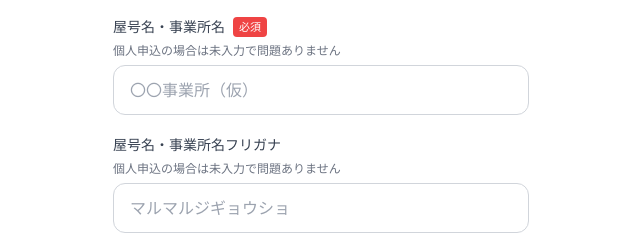
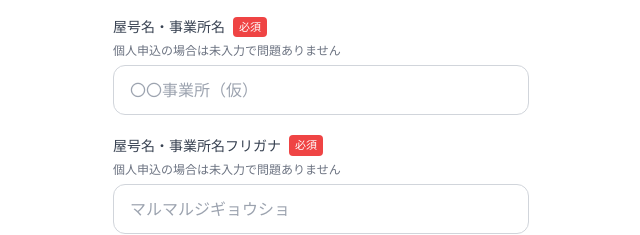
Before and after one commit to CORNELIUS8118/hikariLP2, a Next.js app: page / in a window 1280 px wide. Shown: the part 1600-1835 px from the top of the page, without its empty margins (319-959 px from the left). Built offline with nearby package versions, Linux system fonts and the light colour scheme.

Commit message:
屋号名・事業所名フリガナを必須項目に変更

```diff
--- a/components/FormSection.tsx
+++ b/components/FormSection.tsx
@@ -37,10 +37,10 @@ const INITIAL: FormValues = {
   referrer: '',
 };
 
-// フォーム表示順と同じ並び（company_name_kana は任意入力のため除外）
+// フォーム表示順と同じ並び
 const REQUIRED_TEXT_FIELDS = [
   'sei', 'mei', 'sei_kana', 'mei_kana',
-  'company_name',
+  'company_name', 'company_name_kana',
   'birthdate', 'phone', 'postal_code', 'address',
   'building_name', 'residence_type',
   'bank_name', 'branch_name', 'account_number', 'account_holder',
@@ -210,15 +210,16 @@ export default function FormSection({ onConfirm, initialValues }: Props) {
             {submitted && !values.company_name && <FieldError />}
           </Field>
 
-          <Field label="屋号名・事業所名フリガナ" note="個人申込の場合は未入力で問題ありません">
+          <Field label="屋号名・事業所名フリガナ" required note="個人申込の場合は未入力で問題ありません">
             <input
               type="text"
               placeholder="マルマルジギョウショ"
               value={values.company_name_kana}
               onChange={setField('company_name_kana')}
-              className={normalCls}
+              className={cls(values.company_name_kana)}
               autoComplete="off"
             />
+            {submitted && !values.company_name_kana && <FieldError />}
           </Field>
 
           {/* ── 7-10. 生年月日・携帯番号・郵便番号・住所 ── */}
```
